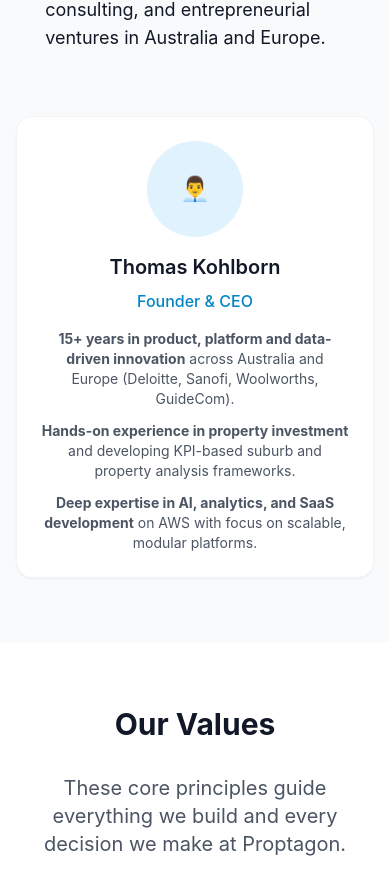
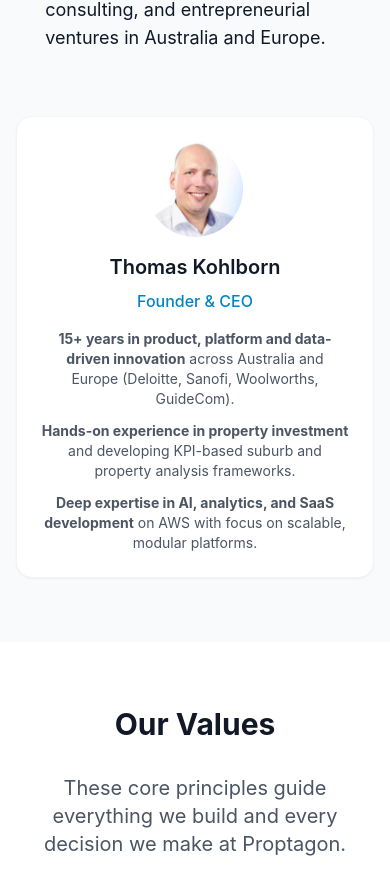
Before and after one commit to Thoko14/proptagon, a React (Vite) app in the folder platform/: page /about in a window 390 px wide. Shown: the part 4391-5286 px from the top of the page. Built offline with nearby package versions, Linux system fonts and the light colour scheme.

Commit message:
Add Thomas Kohlborn headshot to About page
- Replaced emoji placeholder with actual professional headshot
- Updated team section to display proper profile image
- Image displays as rounded circle with proper cropping
- Maintains responsive design and hover effects

```diff
--- a/platform/src/pages/AboutPage.tsx
+++ b/platform/src/pages/AboutPage.tsx
@@ -198,8 +198,12 @@ const AboutPage: React.FC = () => {
             {/* Team Member Card */}
             <div className="flex justify-center">
               <Card className="text-center hover:shadow-lg transition-shadow duration-300 max-w-lg">
-                <div className="w-24 h-24 bg-sky-100 rounded-full flex items-center justify-center mx-auto mb-4">
-                  <span className="text-2xl">👨‍💼</span>
+                <div className="w-24 h-24 rounded-full overflow-hidden mx-auto mb-4">
+                  <img
+                    src="/thomas-kohlborn-headshot.jpg"
+                    alt="Thomas Kohlborn"
+                    className="w-full h-full object-cover"
+                  />
                 </div>
                 <h3 className="text-xl font-semibold text-gray-900 mb-2">Thomas Kohlborn</h3>
                 <p className="text-sky-600 font-medium mb-4">Founder & CEO</p>
--- a/platform/src/pages/LandingPage.tsx
+++ b/platform/src/pages/LandingPage.tsx
@@ -361,9 +361,6 @@ const LandingPage: React.FC = () => {
               >
                 Join Waitlist
               </Button>
-              <Button size="lg" disabled>
-                Request Demo
-              </Button>
             </div>
           </div>
         </div>
```
Also changed, not shown: platform/public/thomas-kohlborn-headshot.jpg (added).
